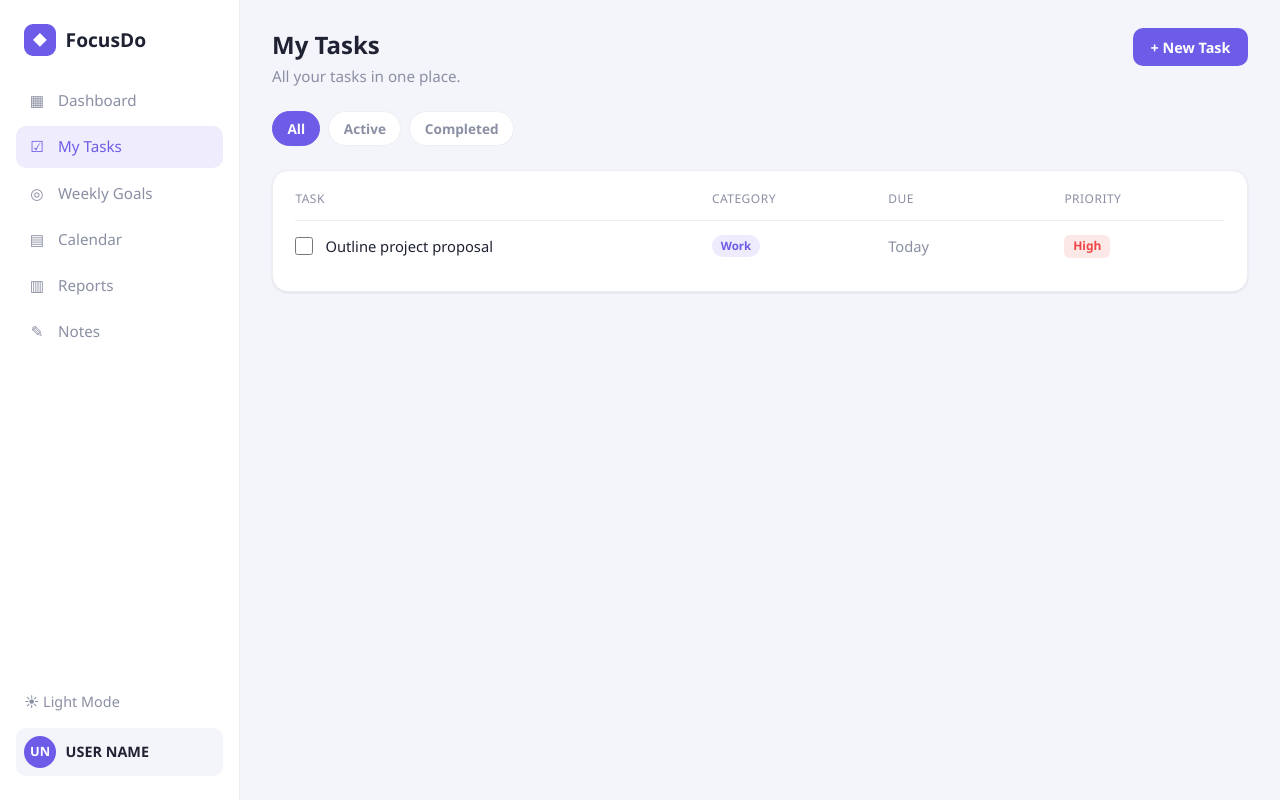
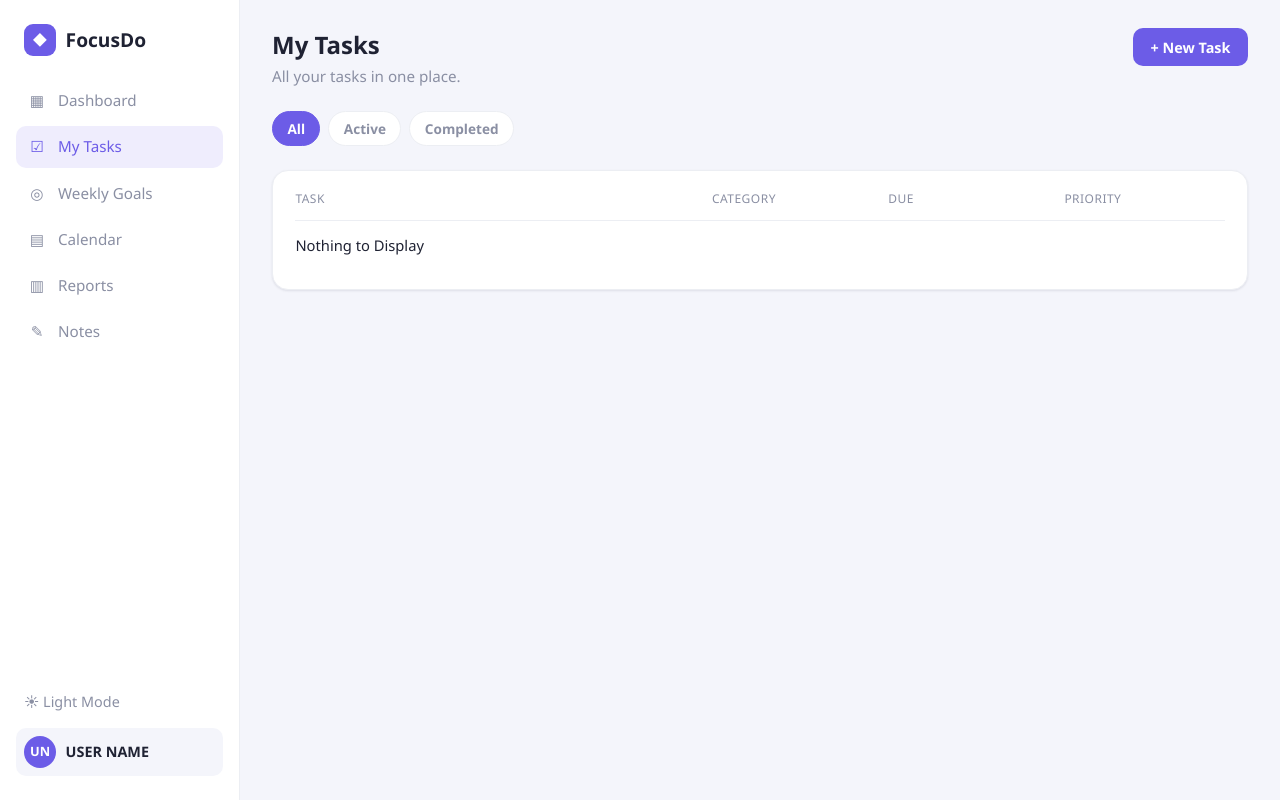
Before and after one commit to serdeljac/TaskListApp, a React (Vite) app: page /tasks in a window 1280 px wide. Built offline with nearby package versions, Linux system fonts and the light colour scheme.

Commit message:
Added new atsk functionality; saves to local storage

```diff
--- a/src/components/NewTaskForm.tsx
+++ b/src/components/NewTaskForm.tsx
@@ -3,12 +3,12 @@ import type { StoredTaskTypes } from '../types/types'
 
 interface NewTaskFormProps {
     // Called when the user wants to close the popup (e.g. clicks Cancel).
-    onCancel: () => void
+    onCancelFunc: () => void
     //This means task generated the StoredTaskTypes WITHOUT id. id is generated later!
     onSubmit: (task: Omit<StoredTaskTypes, 'id'| 'completed'>) => void
 }
 
-function NewTaskForm({ onCancel, onSubmit}: NewTaskFormProps) {
+function NewTaskForm({ onCancelFunc, onSubmit}: NewTaskFormProps) {
 
     const [name, setName] = useState('')
     const [category, setCategory] = useState('')
@@ -71,7 +71,7 @@ function NewTaskForm({ onCancel, onSubmit}: NewTaskFormProps) {
                 </div>
 
                 <div className="modal__actions">
-                    <button type="button" className="btn btn--ghost" onClick={onCancel}>Cancel</button>
+                    <button type="button" className="btn btn--ghost" onClick={onCancelFunc}>Cancel</button>
                     <button
                         type="button"
                         className="btn btn--primary"
--- a/src/pages/MyTasks.tsx
+++ b/src/pages/MyTasks.tsx
@@ -5,7 +5,17 @@ import type { StoredTaskTypes } from '../types/types'
 import { useState, type ReactNode } from 'react'
 
 const FILTERS = ['All', 'Active', 'Completed']
-const STORAGE_KEY = 'focusdo.tasks' //LocalS torage Name
+const STORAGE_KEY = 'focusdo.tasks' //Local Storage Name
+function storedToRow(task: StoredTaskTypes): StoredTaskTypes {
+    return {
+        id: task.id,
+        name: task.name,
+        completed: task.completed,
+        category: task.category.toLowerCase(), // category strings match our tag names
+        dueDate: task.dueDate,
+        priority: task.priority,
+    }
+}
 
 function readStoredTasks(): StoredTaskTypes[] {
     try {
@@ -13,55 +23,9 @@ function readStoredTasks(): StoredTaskTypes[] {
     } catch { return [] }
 }
 
-
-//This is just a substitute
-const TASK_LIST: StoredTaskTypes[] = [
-    { id: 't1', name: 'Outline project proposal', completed: false, category: 'work', dueDate: 'Today', priority: 'High' },
-]
-
-export const Header = () => {
-
-    const [isFormOpen, setFormOpen] = useState(false)
-
-    function handleAddTask(data: Omit<StoredTaskTypes, 'id' | 'completed'>) {
-        //Assign unique ID to the new task
-        const newTask: StoredTaskTypes = {id: crypto.randomUUID(), ...data, completed: false}
-
-        //Append the updated data to the fetched list of tasks
-        const updated = [...readStoredTasks(), newTask]
-
-        //Append the updated data to the local storage
-        localStorage.setItem(STORAGE_KEY, JSON.stringify(updated))
-
-        //Close the form component
-        setFormOpen(false)
-    }
-
-    return (
-        <>
-            <PageHeader
-                title="My Tasks"
-                subtitle="All your tasks in one place."
-                actionLabel="+ New Task"
-                onAction={() => setFormOpen(true)}/>
-
-            {isFormOpen && <NewTaskForm onSubmit={handleAddTask} onCancel={() => setFormOpen(false)}/>}
-
-            <div className="filter-bar">
-                {FILTERS.map((f, i) => (
-                <button key={f} type="button" className={`chip ${i === 0 ? 'chip--active' : ''}`}>
-                    {f}
-                </button>
-                ))}
-            </div>
-
-        </>
-    )
-}
-
-export const TaskTable = () => {
+export const TaskTable = ({ myTaskList }: { myTaskList: StoredTaskTypes[] }) => {
     const blankList = <li className="task-table__row noTasks">Nothing to Display</li>
-    const resultsHTML: ReactNode = TASK_LIST.length === 0 ? blankList : getList()
+    const resultsHTML: ReactNode = myTaskList.length === 0 ? blankList : getList(myTaskList)
 
     return (
         <>
@@ -80,10 +44,10 @@ export const TaskTable = () => {
     )
 }
 
-function getList() {
+function getList(myTaskList: StoredTaskTypes[]) {
     return (
         <>
-            {TASK_LIST.map((o) => (
+            {myTaskList.map((o) => (
                         <li className={`task-table__row ${o.completed ? 'task-table__row--done' : ''}`} key={o.id}>
                 <span className="task-table__cell task-table__cell--main">
                     <input className="task__check" type="checkbox" defaultChecked={o.completed} />
@@ -94,7 +58,7 @@ function getList() {
                 </span>
                 <span className="task-table__cell task-table__cell--muted">{o.dueDate}</span>
                 <span className="task-table__cell">
-                    <span className={`priority priority--${o.priority.toLowerCase()}`}>{o.priority}</span>
+                    <span className={`priority priority--${o.priority}`}>{o.priority}</span>
                 </span>
                 </li>
             ))}
@@ -105,10 +69,47 @@ function getList() {
 
 
 function Assembly() {
+
+    const [isFormOpen, setFormOpen] = useState(false)
+
+    const [TASKS, setTasks] = useState<StoredTaskTypes[]>(() => [...readStoredTasks().map(storedToRow)])
+
+    function handleAddTask(data: Omit<StoredTaskTypes, 'id' | 'completed'>) {
+        //Assign unique ID to the new task
+        const newTask: StoredTaskTypes = {id: crypto.randomUUID(), ...data, completed: false}
+
+        //Append the updated data to the fetched list of tasks
+        const updated = [...readStoredTasks(), newTask]
+
+        //Append the updated data to the local storage
+        localStorage.setItem(STORAGE_KEY, JSON.stringify(updated))
+
+        setTasks((e) => [...e, storedToRow(newTask)]) //Update the state with the new task
+
+
+        //Close the form component
+        setFormOpen(false)
+    }
+
     return (
         <>
-            <Header />
-            <TaskTable />
+            <PageHeader
+                title="My Tasks"
+                subtitle="All your tasks in one place."
+                actionLabel="+ New Task"
+                onAction={() => setFormOpen(true)}/>
+
+            {isFormOpen && <NewTaskForm onSubmit={handleAddTask} onCancelFunc={() => setFormOpen(false)}/>}
+
+            <div className="filter-bar">
+                {FILTERS.map((f, i) => (
+                <button key={f} type="button" className={`chip ${i === 0 ? 'chip--active' : ''}`}>
+                    {f}
+                </button>
+                ))}
+            </div>
+
+            <TaskTable myTaskList={TASKS}/>
         </>
     )
 }
```
